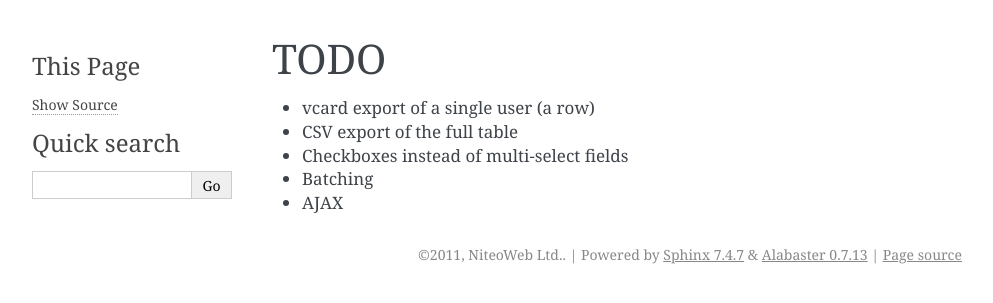
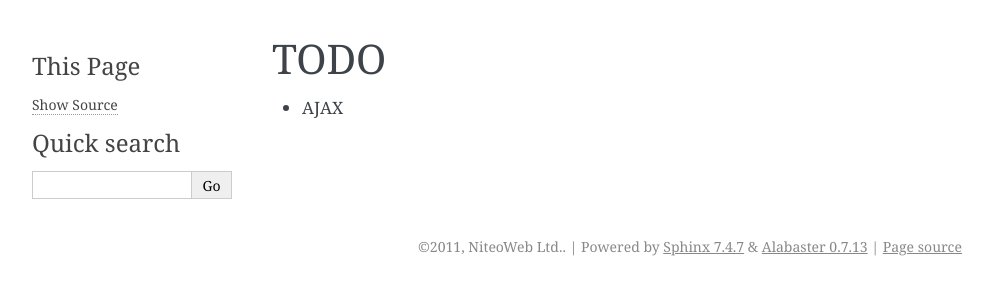
Before and after one commit to collective/collective.listusers, a Sphinx documentation site: the page built from docs/FUTURE.rst, in a window 1280 px wide. Shown: the top 303 px of the page, without its empty margins (148-1141 px from the left). Built offline with Sphinx 7.4.7, drawn with Linux system fonts in a browser that asks for light colours.

```diff
--- a/docs/FUTURE.rst
+++ b/docs/FUTURE.rst
@@ -1,8 +1,4 @@
 TODO
 ====
 
-* vcard export of a single user (a row)
-* CSV export of the full table
-* Checkboxes instead of multi-select fields
-* Batching
 * AJAX
--- a/setup.py
+++ b/setup.py
@@ -10,7 +10,7 @@ version = read('collective', 'listusers', 'version.txt').strip()
 setup(name='collective.listusers',
       version=version,
       description="A search form for listing users.",
-      long_description=open('README.rst').read() + "\n" +
+      long_description=read('docs', 'README.rst') + "\n" +
           read('docs', 'FUTURE.rst') + "\n" +
           read('docs', 'CREDITS.rst') + "\n" +
           read('docs', 'HISTORY.rst') + "\n" +
```
